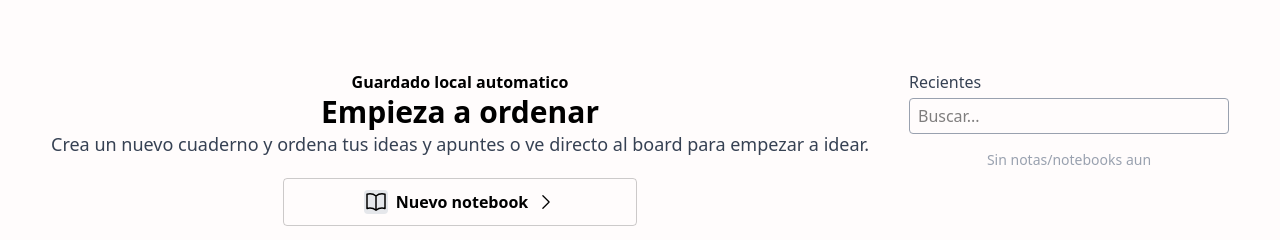
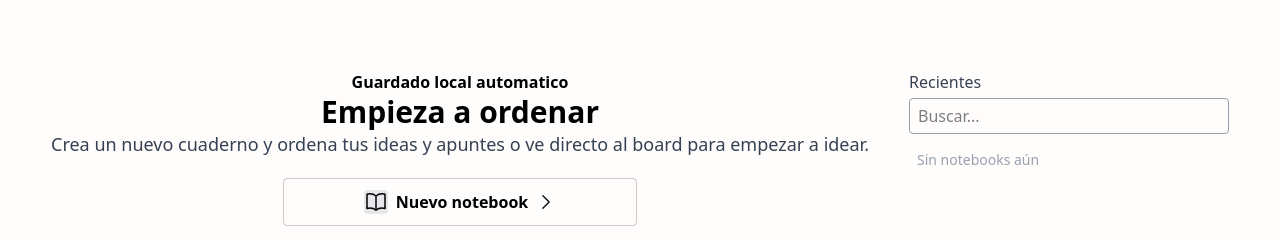
Before and after one commit to AngelosGD/jswrite, a Next.js app in the folder apps/web/: page / in a window 1280 px wide. Shown: the part 140-380 px from the top of the page. Built offline with nearby package versions, Linux system fonts and the light colour scheme.

Commit message:
funcion de filtrado y listado de notebooks hecho en el heroOptions
mejorar:

diseño del listado
que se pueda ir de alli a los notebooks
funcion para ir al notebook

```diff
--- a/apps/web/app/components/heroOptions.tsx
+++ b/apps/web/app/components/heroOptions.tsx
@@ -1,10 +1,18 @@
 "use client";
 
 import NewNotebookModal from "./newNotebookModal";
-import { useState } from "react";
+import { use, useState } from "react";
+import { useNotebooks } from "@/lib/notebooks";
 
 export default function HeroOptions() {
   const [showNotebookModal, setShowNotebookModal] = useState(false);
+  const notebooks = useNotebooks();
+  const [query, setQuery] = useState("");
+
+  const filterNotebooks = notebooks
+    .filter((n) => n.name.toLowerCase().includes(query.trim().toLowerCase()))
+    .sort((a, b) => Number(b.pinned) - Number(a.pinned));
+
   return (
     <div className="items-center justify-center flex mt-[8%] flex-col gap-5">
       <div className="flex flex-col md:flex-row gap-10 items-start justify-center">
@@ -171,13 +179,22 @@ export default function HeroOptions() {
           <div>
             <p className="font-sans text-gray-700 mb-1">Recientes</p>
             <input
+              value={query}
+              onChange={(e) => setQuery(e.target.value)}
               type="text"
               placeholder="Buscar..."
               className="border h-9 border-gray-400 p-2 w-full focus:border-gray-400 focus:outline-none focus:ring-1 focus:ring-gray-400 rounded transition duration-100 ease"
             />
           </div>
-          <p className="font-sans text-gray-400 text-sm text-center">
-            Sin notas/notebooks aun
+          {filterNotebooks.length === 0 && (
+            <p className="px-2 text-sm text-gray-400">
+              {notebooks.length === 0 ? "Sin notebooks aún" : "Sin resultados"}
+            </p>
+          )}
+          <p className="font-bold text-mist-800 mb-4 ">
+            {filterNotebooks.map((n) => {
+              return <p key={n.id}>{n.name}</p>;
+            })}
           </p>
         </div>
       </div>
```
